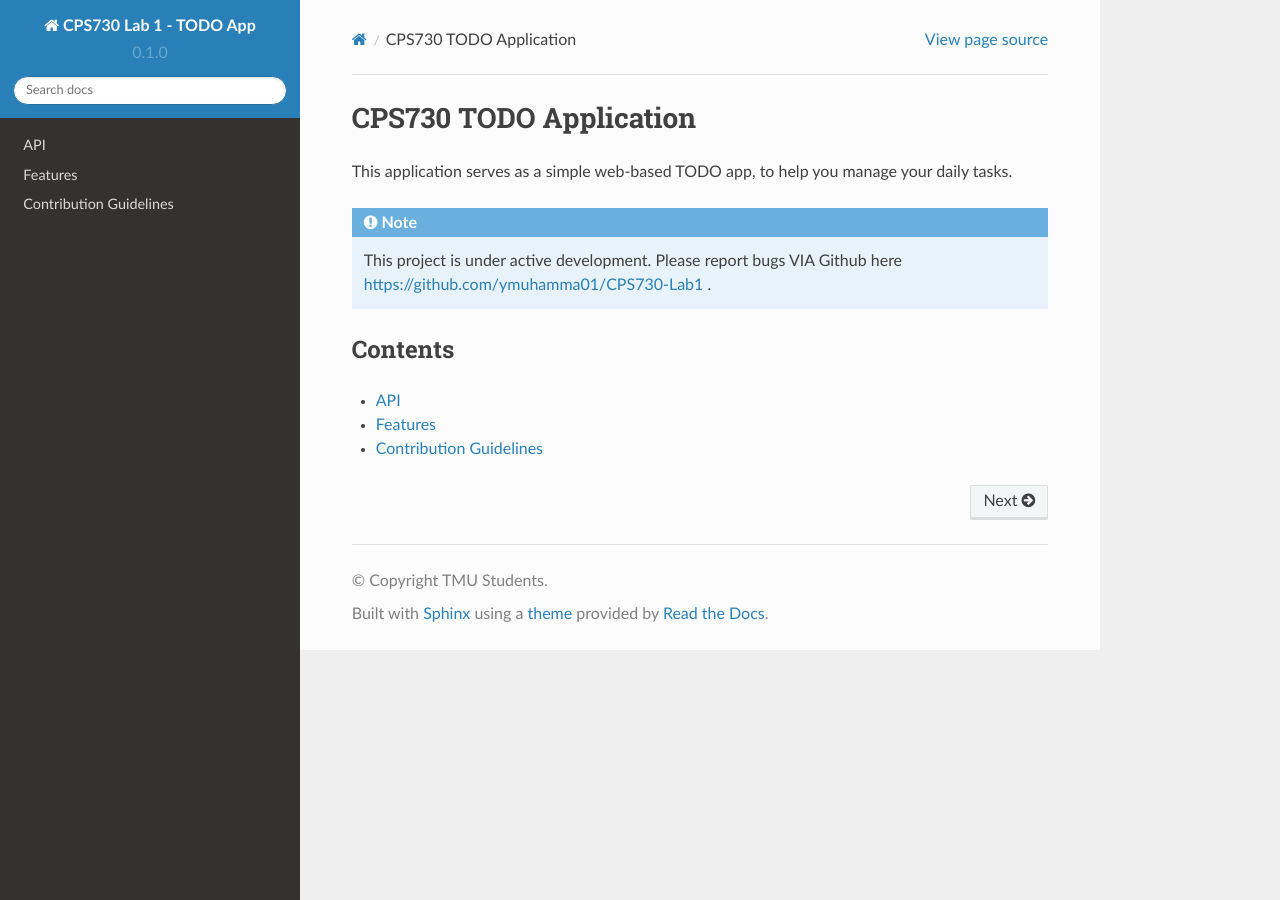
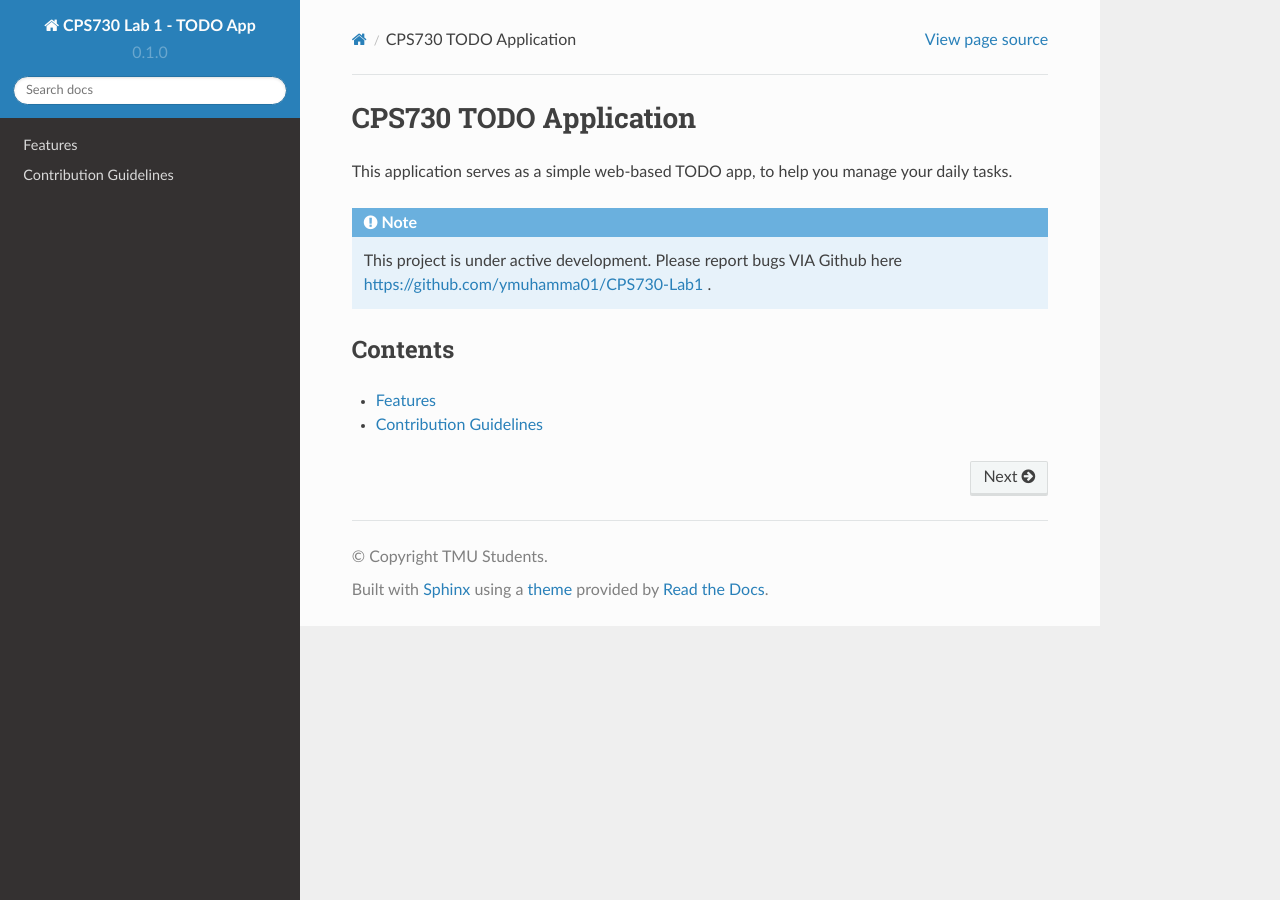
Before and after one commit to readthedocs/tutorial-template, a Sphinx documentation site: the page built from docs/source/index.rst, in a window 1280 px wide. Built offline with Sphinx 7.4.7 and the Read the Docs theme 2.0.0, drawn with Linux system fonts in a browser that asks for light colours; pages that are not in the unit, such as notebooks, are missing from menus.

Commit message:
Update index.rst

```diff
--- a/docs/source/index.rst
+++ b/docs/source/index.rst
@@ -12,8 +12,7 @@
 
 .. toctree::
 
-   api
    features
-   technical details
+   Technical Detials <technical-info>
    Contribution Guidelines <contributing>
-   decision log
+   Decision Log <decision>
```
